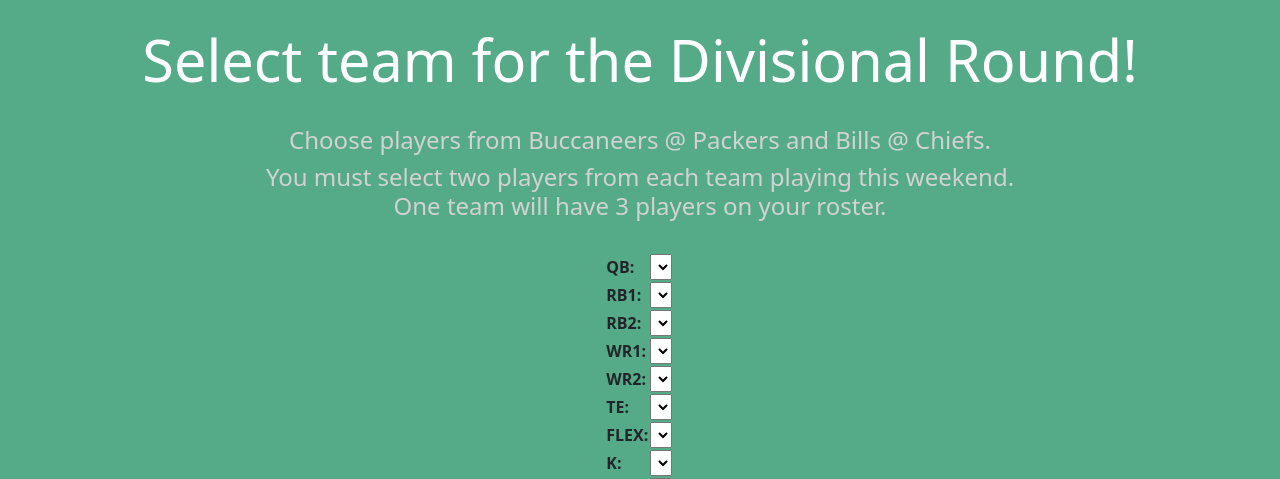
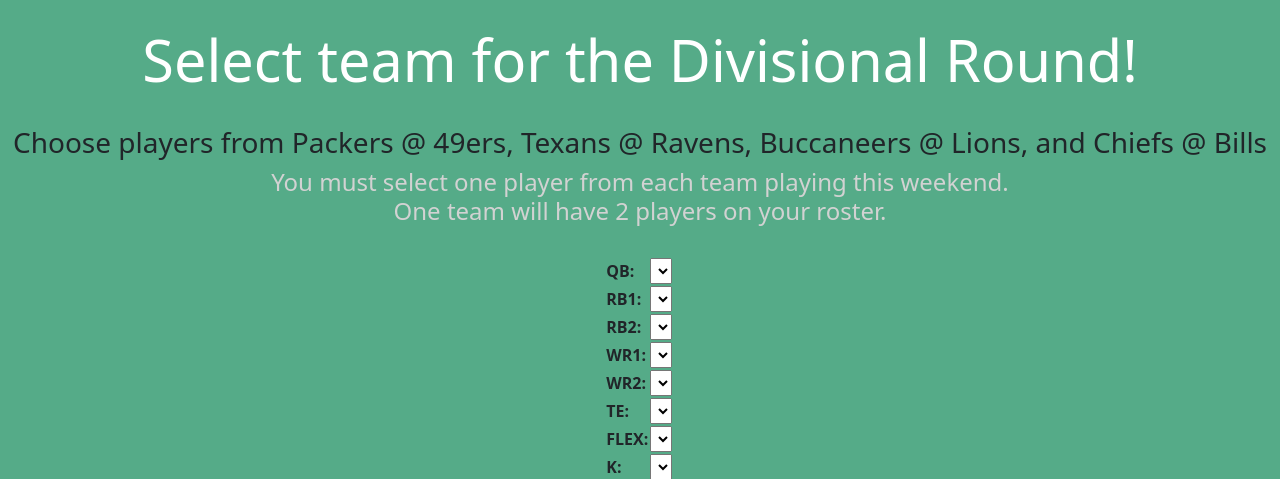
Before and after one commit to rohbat/fantasy_postseason_challenge, a Flask app: template fantasy_postseason_challenge/templates/select_team.html in a window 1280 px wide. Shown: the top 479 px of the page. Run offline with Flask 2, Linux system fonts and the light colour scheme; the template is opened without the code that fills it: values that come from a table or form of the project are taken from there, others are empty; parts of the project's set-up code (start-up, migrations or seed data) failed here and were passed over; some libraries are stand-ins or nearby versions.

Commit message:
changed select team text

```diff
--- a/fantasy_postseason_challenge/templates/select_team.html
+++ b/fantasy_postseason_challenge/templates/select_team.html
@@ -8,8 +8,8 @@
     <body>
         <div class="main-wrapper">
             <h1>Select team for the Divisional Round!</h1><br>
-            <h4>Choose players from Buccaneers @ Packers and Bills @ Chiefs.</h4>
-            <h4>You must select two players from each team playing this weekend. One team will have 3 players on your roster.</h4><br>
+            <h3>Choose players from Packers @ 49ers, Texans @ Ravens, Buccaneers @ Lions, and Chiefs @ Bills</h3>
+            <h4>You must select one player from each team playing this weekend. One team will have 2 players on your roster.</h4><br>
 
             <form action="" method="POST" class="select-players">
                 <table>
```
